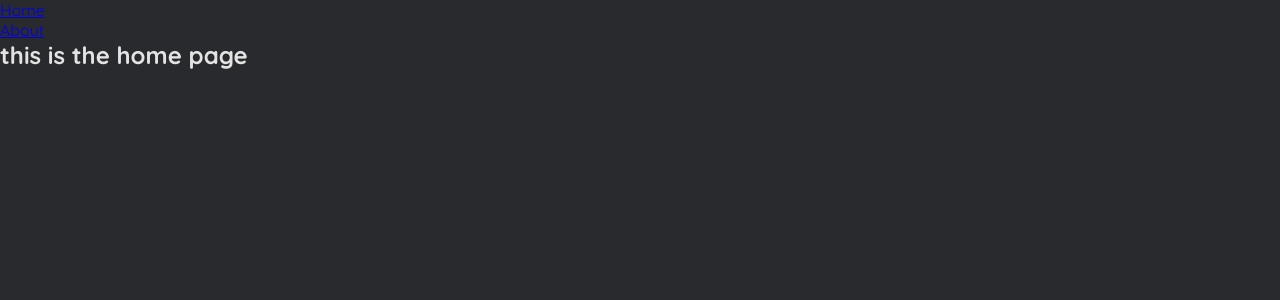
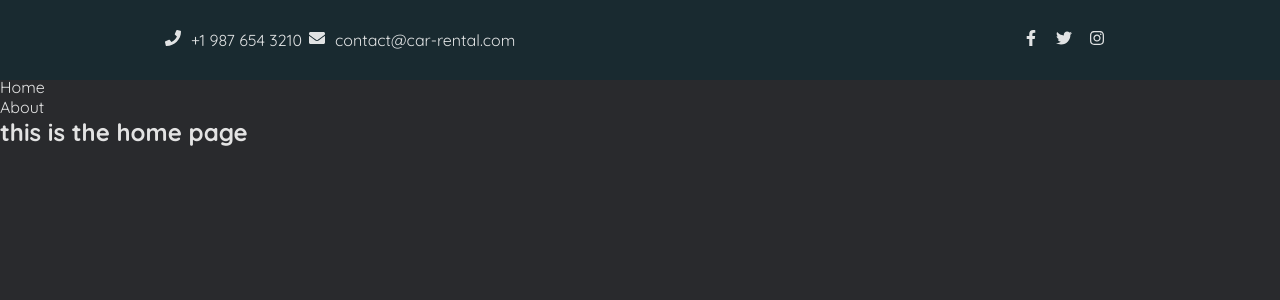
Before and after one commit to lostmart/car-rental-front, a React (Vite) app: page / in a window 1280 px wide. Shown: the top 300 px of the page. Built offline with nearby package versions, Linux system fonts and the light colour scheme.

Commit message:
header and nav

```diff
--- a/package.json
+++ b/package.json
@@ -12,6 +12,7 @@
   "dependencies": {
     "react": "^18.2.0",
     "react-dom": "^18.2.0",
+    "react-icons": "^5.0.1",
     "react-router-dom": "^6.22.3"
   },
   "devDependencies": {
--- /dev/null
+++ b/src/components/ui-parts/TopNav.tsx
@@ -0,0 +1,73 @@
+import {
+	FaPhone,
+	FaEnvelope,
+	FaFacebookF,
+	FaTwitter,
+	FaInstagram,
+} from "react-icons/fa"
+import { IconType } from "react-icons"
+
+type UrlLink = {
+	urlLink: string
+	text?: string
+	icon: string | IconType
+}
+
+export default function Root() {
+	const urlList: UrlLink[] = [
+		{
+			urlLink: "tel:+1 987 654 3210",
+			text: "+1 987 654 3210",
+			icon: FaPhone,
+		},
+		{
+			urlLink: "mailto:name@email.com",
+			text: "contact@car-rental.com",
+			icon: FaEnvelope,
+		},
+	]
+
+	const soclaList: UrlLink[] = [
+		{
+			urlLink: "https://www.facebook.com/",
+			icon: FaFacebookF,
+		},
+		{
+			urlLink: "https://twitter.com/",
+			icon: FaTwitter,
+		},
+		{
+			urlLink: "https://www.instagram.com/",
+			icon: FaInstagram,
+		},
+	]
+	return (
+		<div className="top-header">
+			<div className="container">
+				<ul>
+					{urlList.map((liItem) => {
+						return (
+							<li key={liItem.urlLink}>
+								<a href={liItem.urlLink}>
+									{<liItem.icon style={{ marginRight: "10px" }} />}
+									{liItem.text}
+								</a>
+							</li>
+						)
+					})}
+				</ul>
+				<ul>
+					{soclaList.map((liItem) => {
+						return (
+							<li key={liItem.urlLink}>
+								<a href={liItem.urlLink}>
+									{<liItem.icon style={{ marginRight: "10px" }} />}
+								</a>
+							</li>
+						)
+					})}
+				</ul>
+			</div>
+		</div>
+	)
+}
--- a/src/index.css
+++ b/src/index.css
@@ -21,3 +21,86 @@
 	padding: 0;
 	box-sizing: border-box;
 }
+
+a {
+	text-decoration: none;
+	color: inherit;
+}
+
+li {
+	list-style-type: none;
+}
+
+.container {
+	max-width: 950px;
+	margin: auto;
+}
+
+/*  top-header  */
+
+.top-header {
+	background-color: #192a30;
+	padding: 15px 25px;
+	position: fixed;
+	top: 0;
+	left: 0;
+	right: 0;
+}
+
+.top-header .container {
+	display: flex;
+	justify-content: space-between;
+	flex-direction: column;
+}
+.top-header ul {
+	display: flex;
+	align-items: center;
+	justify-content: space-between;
+	list-style-type: none;
+	height: 30px;
+	gap: 7px;
+}
+
+.top-header ul:first-child {
+	height: auto;
+	flex-direction: column;
+}
+
+.top-header ul:last-child {
+	justify-content: center;
+	display: none;
+}
+
+header {
+	margin-top: 77px;
+}
+
+@media only screen and (min-width: 510px) {
+	.top-header ul:first-child {
+		height: auto;
+		flex-direction: row;
+	}
+
+	header {
+		margin-top: 50px;
+	}
+}
+
+@media only screen and (min-width: 720px) {
+	.top-header .container {
+		flex-direction: row;
+	}
+
+	.top-header ul:last-child {
+		justify-content: center;
+		display: flex;
+	}
+
+	.top-header ul {
+		height: 50px;
+	}
+
+	header {
+		margin-top: 77px;
+	}
+}
--- a/src/layouts/Root.tsx
+++ b/src/layouts/Root.tsx
@@ -1,9 +1,12 @@
 import { Outlet, Link } from "react-router-dom"
 import Nav from "../components/ui-parts/NavBar"
+import TopNav from "../components/ui-parts/TopNav"
 
 export default function Root() {
 	return (
 		<>
+			<TopNav />
+
 			<header>
 				<Nav className="navbar" role="navigation">
 					<ul>
```
Also changed, not shown: 1 other file (tests, documents, lock files or other folders).
